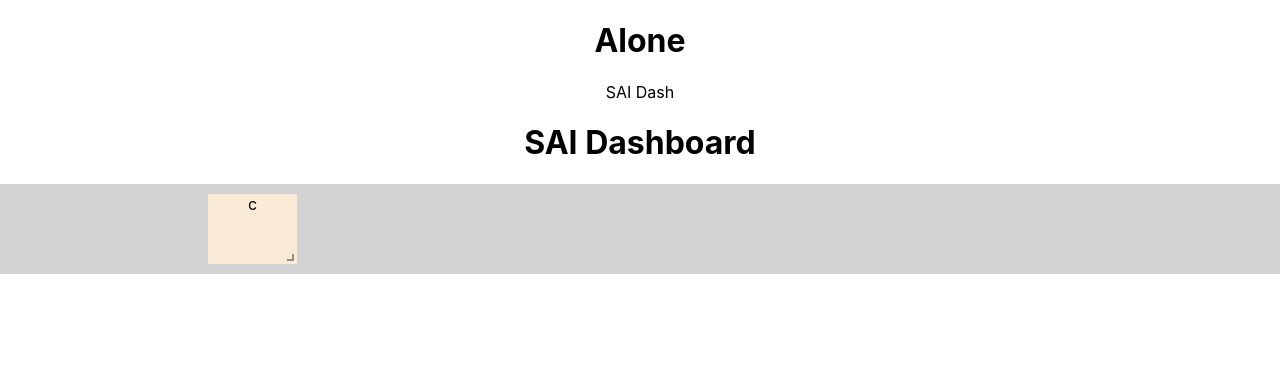
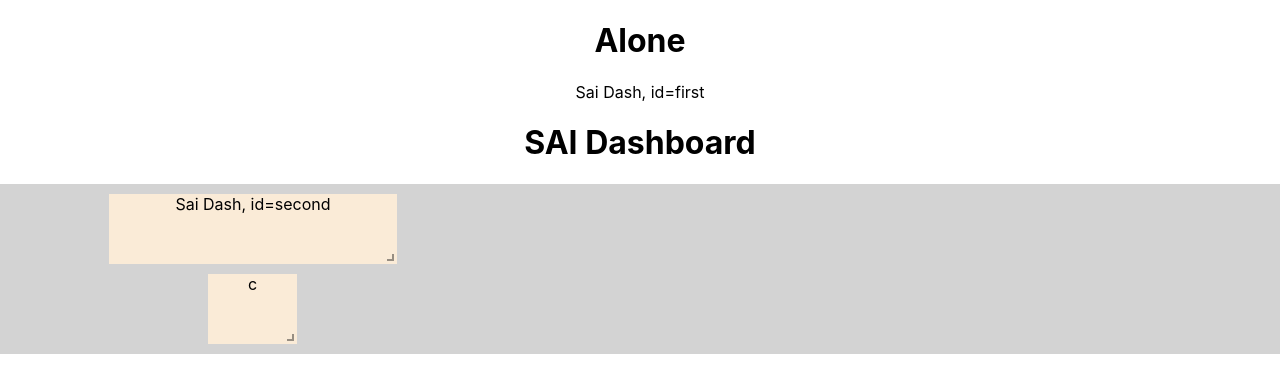
Before and after one commit to alexey-luchinsky/sai-react-dash, a React (Create React App) app: page / in a window 1280 px wide. Shown: the top 392 px of the page. Built offline with nearby package versions, Linux system fonts and the light colour scheme.

Commit message:
Dash in the grid

```diff
--- a/src/App.js
+++ b/src/App.js
@@ -1,5 +1,5 @@
 import './css/App.css';
-import SAI_Dashboard from "./SAI_Dashboard"
+import SaiDashboard from "./SaiDashboard"
 import "./css/react-grid-layout_styles.css"
 import SaiDash from './SaiDash';
 
@@ -7,9 +7,9 @@ function App() {
   return (
     <div className="App">
       <h1>Alone</h1>
-      <SaiDash/>
+      <SaiDash id="first"/>
       <h1> SAI Dashboard</h1>
-      <SAI_Dashboard/>
+      <SaiDashboard/>
     </div>
   );
 }
--- a/src/SaiDash.jsx
+++ b/src/SaiDash.jsx
@@ -1,12 +1,14 @@
 import React from 'react';
 
 export default class SaiDash extends React.Component {
+    static defaultProps = {
+        x:0, y:0, w:1, h:1, i:0,
+    }
     constructor(props) {
         super(props);
         console.log("SaiDash:constructor, props=", props);
+    };
+    render() {
+        return <div>Sai Dash, id={this.props.id}</div>
     }
-    render() {
-        console.log("SaiDash:render");
-        return <div key={this.props.id}>SAI Dash</div>;
-    }
-}
+};
--- a/src/SAI_Dashboard.jsx
+++ b/src/SaiDashboard.jsx
@@ -2,18 +2,20 @@ import React from 'react'
 import GridLayout from 'react-grid-layout';
 import SaiDash from './SaiDash';
 
-export default class MyFirstGrid extends React.Component {
+export default class SaiDashboard extends React.Component {
   render() {
     // layout is an array of objects, see the demo for more complete usage
     const layout = [
-      {i: 'b', x: 1, y: 0, w: 3, h: 2, minW: 2, maxW: 4},
-      {i: 'c', x: 2, y: 0, w: 1, h: 2}
+      {i: "0", x: 5, y: 0, w: 3, h: 2, minW: 2, maxW: 4},
+      {i: "1", x: 1, y: 0, w: 3, h: 2, minW: 2, maxW: 4},
+      {i: "2", x: 2, y: 0, w: 1, h: 2}
     ];
     // let dash = <SaiDash id="b"/>;
     return (
       <GridLayout className="layout" layout={layout} cols={12} rowHeight={30} width={1200}>
-        <SaiDash id="b"></SaiDash>
-        <div key="c">c</div>
+        <div key="1"><SaiDash id="second"/></div>
+        <div key="2">c</div>
+
       </GridLayout>
     )
   }
```
